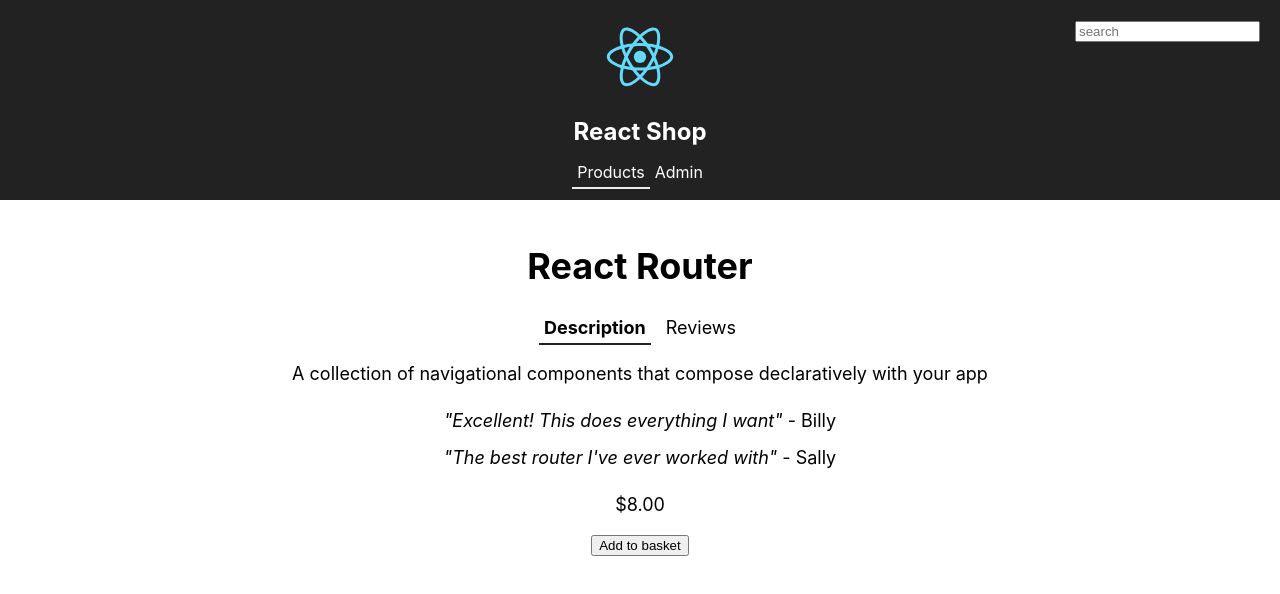
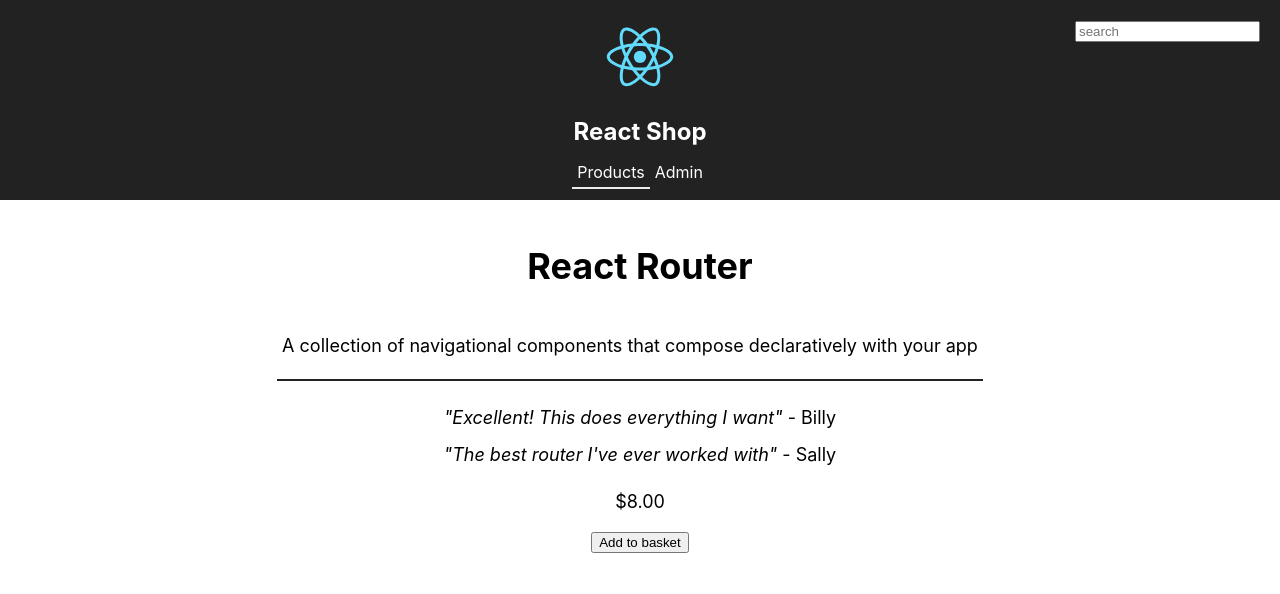
Before and after one commit to hesbon-osoro/Learn-React-with-TypeScript-3, a React (Create React App) app in the folder chapter6/react-router-shop/: page /products/1 in a window 1280 px wide. Shown: the top 594 px of the page. Built offline with nearby package versions, Linux system fonts and the light colour scheme.

Commit message:
passing data to render props

```diff
--- a/chapter6/react-router-shop/src/Product.tsx
+++ b/chapter6/react-router-shop/src/Product.tsx
@@ -18,12 +18,15 @@ const Product: React.FC<IProps> = props => {
 			<h1>{product.name}</h1>
 			{/* <Tabs headings={['Description', 'Reviews']} /> */}
 			<Tabs>
-				<Tabs.Tab name="Description" initialActive={true}>
-					<b>Description</b>
+				<Tabs.Tab
+					name="Description"
+					initialActive={true}
+					heading={() => <b>Description</b>}
+				>
+					<p>{product.description}</p>
 				</Tabs.Tab>
-				<Tabs.Tab name="Reviews">Reviews</Tabs.Tab>
+				<Tabs.Tab name="Reviews" heading={() => 'Reviews'}></Tabs.Tab>
 			</Tabs>
-			<p>{product.description}</p>
 			<div>
 				<ul className="product-reviews">
 					{product.reviews.map(review => (
```
